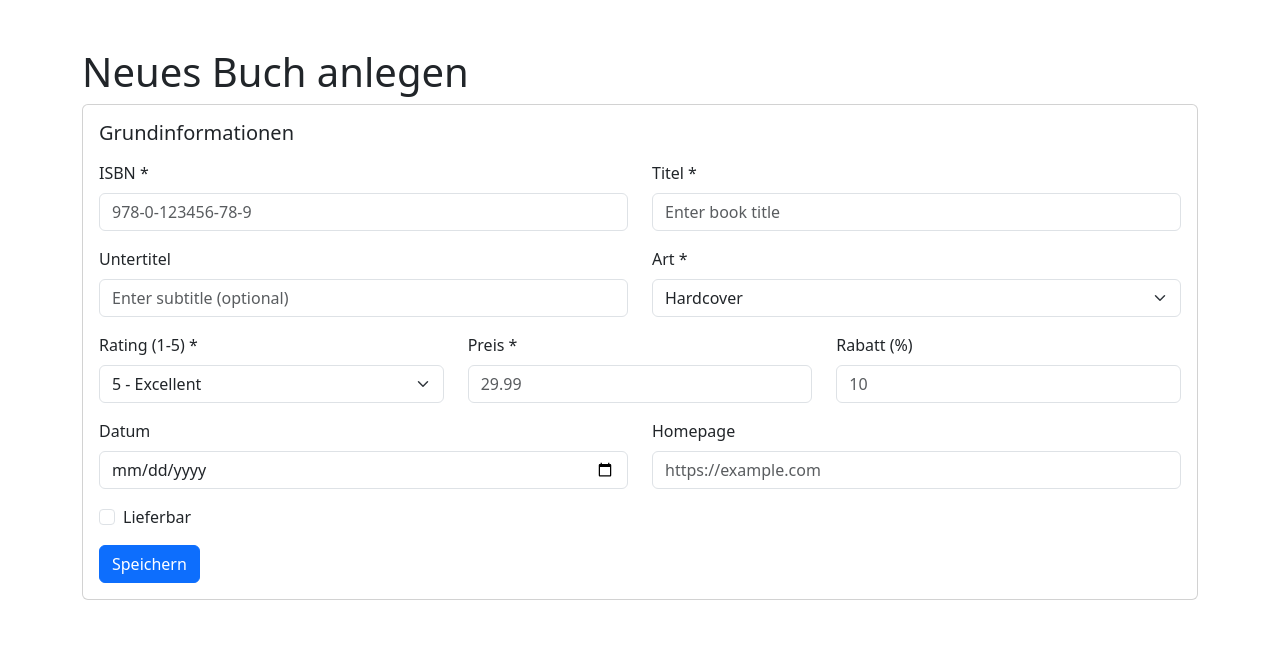
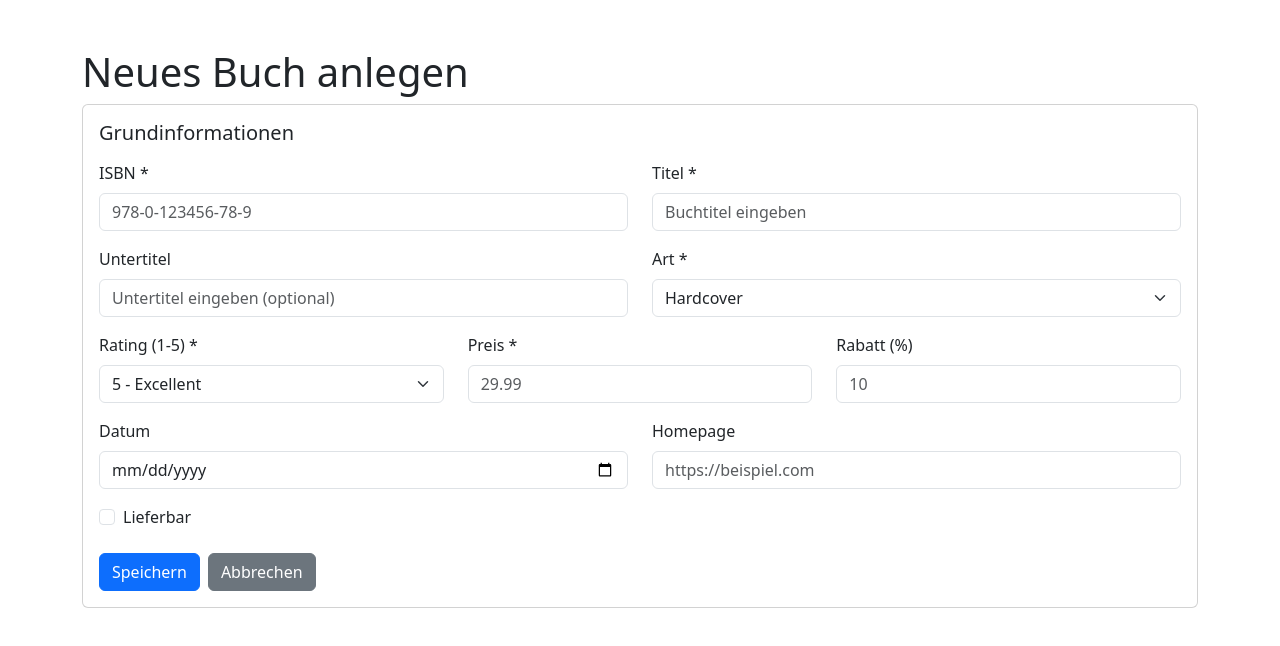
Before and after one commit to inesoetling/SPA-mit-React-Next-GraphQL, a Next.js app in the folder frontend/: page /create in a window 1280 px wide. Shown: the top 646 px of the page. Built offline with nearby package versions, Linux system fonts and the light colour scheme.

Commit message:
ui: ux verbesserungen

```diff
--- a/frontend/src/app/create/page.tsx
+++ b/frontend/src/app/create/page.tsx
@@ -29,7 +29,7 @@ export default function CreateBookPage() {
   const [homepage, setHomepage] = useState('');
 
   const [error, setError] = useState('');
-  const [, setSuccess] = useState(false);
+  const [success, setSuccess] = useState(false);
 
   const [createBook, { loading }] = useMutation(CREATE_BOOK);
 
@@ -40,30 +40,31 @@ export default function CreateBookPage() {
 
     // Validierung
     if (!isbn || !titel || !preis) {
-      setError('Bitte alle Pflichtfelder ausfüllen');
+      setError('Bitte alle Pflichtfelder (*) ausfüllen');
       return;
     }
 
     try {
-      await createBook({
-        variables: {
-          input: {
+      const input = {
         isbn,
-            rating,
+        rating: parseInt(rating.toString()),
         art,
         preis: parseFloat(preis),
         rabatt: rabatt ? parseFloat(rabatt) : undefined,
         lieferbar,
         datum: datum || undefined,
         homepage: homepage || undefined,
+        schlagwoerter: [],
         titel: {
           titel,
           untertitel: untertitel || undefined,
         },
-          },
-        },
-      });
-      alert('Buch angelegt!');
+        abbildungen: [],
+      };
+
+      await createBook({ variables: { input } });
+
+      setSuccess(true);
       // Reset
       setIsbn('');
       setTitel('');
@@ -75,8 +76,10 @@ export default function CreateBookPage() {
       setLieferbar(false);
       setDatum('');
       setHomepage('');
-    } catch {
-      setError('Fehler beim Anlegen');
+    } catch (err) {
+      setError(
+        err instanceof Error ? err.message : 'Fehler beim Anlegen des Buchs',
+      );
     }
   };
 
@@ -86,7 +89,14 @@ export default function CreateBookPage() {
 
       <Card>
         <Card.Body>
-          {error && <Alert variant="danger">{error}</Alert>}
+          {error && (
+            <Alert variant="danger" dismissible onClose={() => setError('')}>
+              {error}
+            </Alert>
+          )}
+          {success && (
+            <Alert variant="success">Buch erfolgreich angelegt!</Alert>
+          )}
 
           <Form onSubmit={handleSubmit}>
             <Card.Title className="mb-3">Grundinformationen</Card.Title>
@@ -100,6 +110,7 @@ export default function CreateBookPage() {
                     placeholder="978-0-123456-78-9"
                     value={isbn}
                     onChange={(e) => setIsbn(e.target.value)}
+                    required
                   />
                 </Form.Group>
               </Col>
@@ -109,9 +120,10 @@ export default function CreateBookPage() {
                   <Form.Label>Titel *</Form.Label>
                   <Form.Control
                     type="text"
-                    placeholder="Enter book title"
+                    placeholder="Buchtitel eingeben"
                     value={titel}
                     onChange={(e) => setTitel(e.target.value)}
+                    required
                   />
                 </Form.Group>
               </Col>
@@ -123,7 +135,7 @@ export default function CreateBookPage() {
                   <Form.Label>Untertitel</Form.Label>
                   <Form.Control
                     type="text"
-                    placeholder="Enter subtitle (optional)"
+                    placeholder="Untertitel eingeben (optional)"
                     value={untertitel}
                     onChange={(e) => setUntertitel(e.target.value)}
                   />
@@ -171,6 +183,7 @@ export default function CreateBookPage() {
                     placeholder="29.99"
                     value={preis}
                     onChange={(e) => setPreis(e.target.value)}
+                    required
                   />
                 </Form.Group>
               </Col>
@@ -210,13 +223,13 @@ export default function CreateBookPage() {
                     type="url"
                     value={homepage}
                     onChange={(e) => setHomepage(e.target.value)}
-                    placeholder="https://example.com"
+                    placeholder="https://beispiel.com"
                   />
                 </Form.Group>
               </Col>
             </Row>
 
-            <Form.Group className="mb-3">
+            <Form.Group className="mb-4">
               <Form.Check
                 type="checkbox"
                 label="Lieferbar"
@@ -225,9 +238,18 @@ export default function CreateBookPage() {
               />
             </Form.Group>
 
-            <Button type="submit" disabled={loading}>
-              Speichern
+            <div className="d-flex gap-2">
+              <Button type="submit" variant="primary" disabled={loading}>
+                {loading ? 'Saving...' : 'Speichern'}
               </Button>
+              <Button
+                type="button"
+                variant="secondary"
+                onClick={() => window.history.back()}
+              >
+                Abbrechen
+              </Button>
+            </div>
           </Form>
         </Card.Body>
       </Card>
```
Lines whose indentation alone changed are shown as unchanged.
